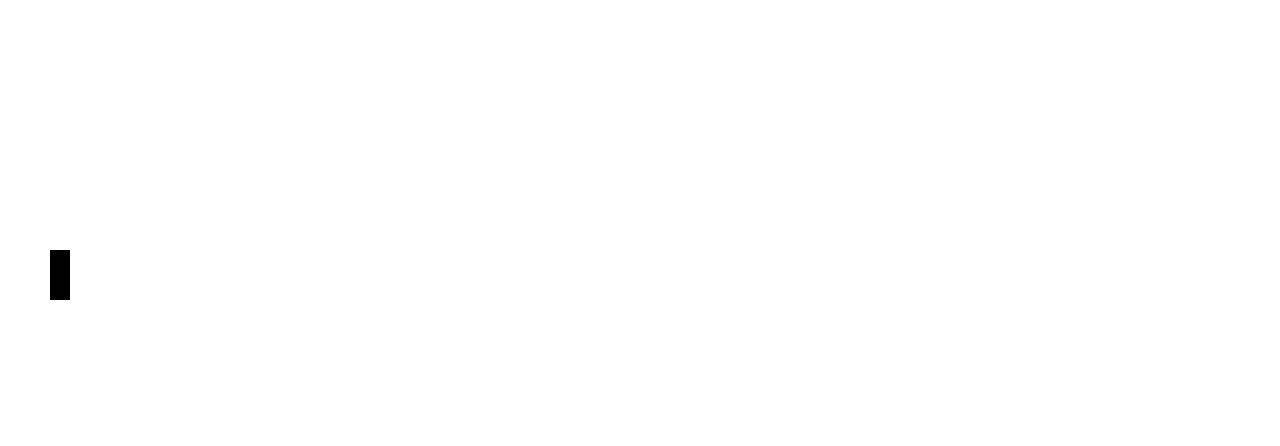
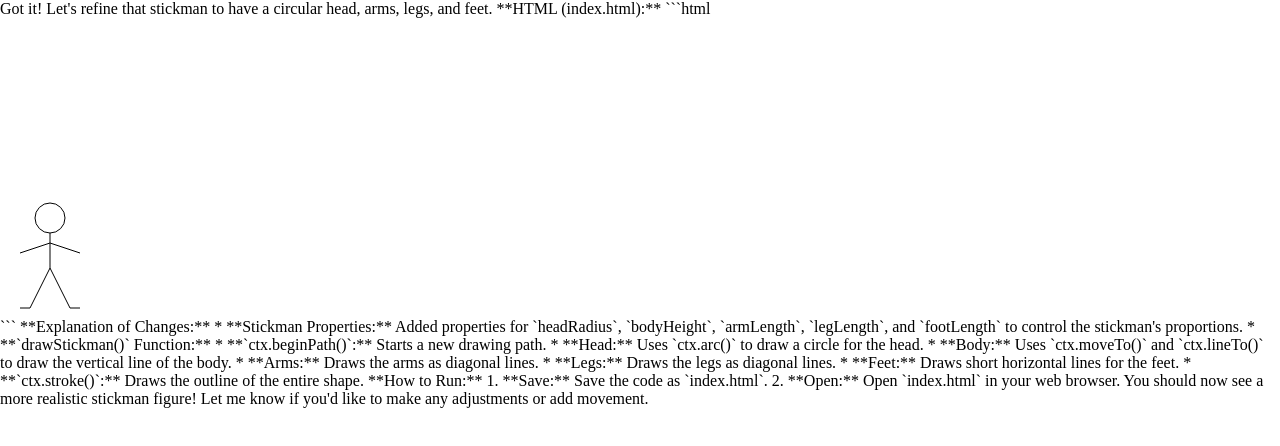
Before and after one commit to casedmoneycode/McJumpy, a plain HTML site: page index.html in a window 1280 px wide. Drawn offline with Linux system fonts and the light colour scheme.

Commit message:
Update index.html

````diff
--- a/index.html
+++ b/index.html
@@ -1,3 +1,8 @@
+Got it! Let's refine that stickman to have a circular head, arms, legs, and feet.
+
+**HTML (index.html):**
+
+```html
 <!DOCTYPE html>
 <html>
 <head>
@@ -14,17 +19,66 @@
         const ctx = canvas.getContext('2d');
 
         // Stickman properties
-        const stickmanWidth = 20;
-        const stickmanHeight = 50;
         const stickmanX = 50;
-        const stickmanY = canvas.height - stickmanHeight;
+        const stickmanY = 250; // Adjusted for legs/feet
+        const headRadius = 15;
+        const bodyHeight = 50;
+        const armLength = 30;
+        const legLength = 40;
+        const footLength = 10;
 
         function drawStickman() {
-            ctx.fillStyle = 'black';
-            ctx.fillRect(stickmanX, stickmanY, stickmanWidth, stickmanHeight);
+            ctx.beginPath(); // Start a new path
+
+            // Head
+            ctx.arc(stickmanX, stickmanY - bodyHeight, headRadius, 0, Math.PI * 2);
+
+            // Body
+            ctx.moveTo(stickmanX, stickmanY - bodyHeight + headRadius);
+            ctx.lineTo(stickmanX, stickmanY);
+
+            // Arms
+            ctx.moveTo(stickmanX, stickmanY - bodyHeight / 2);
+            ctx.lineTo(stickmanX - armLength, stickmanY - bodyHeight / 2 + 10); // Left arm
+            ctx.moveTo(stickmanX, stickmanY - bodyHeight / 2);
+            ctx.lineTo(stickmanX + armLength, stickmanY - bodyHeight / 2 + 10); // Right arm
+
+            // Legs
+            ctx.moveTo(stickmanX, stickmanY);
+            ctx.lineTo(stickmanX - legLength / 2, stickmanY + legLength); // Left leg
+            ctx.moveTo(stickmanX, stickmanY);
+            ctx.lineTo(stickmanX + legLength / 2, stickmanY + legLength); // Right leg
+
+            // Feet
+            ctx.moveTo(stickmanX - legLength / 2, stickmanY + legLength);
+            ctx.lineTo(stickmanX - legLength / 2 - footLength, stickmanY + legLength); // Left foot
+            ctx.moveTo(stickmanX + legLength / 2, stickmanY + legLength);
+            ctx.lineTo(stickmanX + legLength / 2 + footLength, stickmanY + legLength); // Right foot
+
+            ctx.stroke(); // Draw the path
         }
 
-        drawStickman(); // Draw the stickman
+        drawStickman();
     </script>
 </body>
 </html>
+```
+
+**Explanation of Changes:**
+
+* **Stickman Properties:** Added properties for `headRadius`, `bodyHeight`, `armLength`, `legLength`, and `footLength` to control the stickman's proportions.
+* **`drawStickman()` Function:**
+    * **`ctx.beginPath()`:** Starts a new drawing path.
+    * **Head:** Uses `ctx.arc()` to draw a circle for the head.
+    * **Body:** Uses `ctx.moveTo()` and `ctx.lineTo()` to draw the vertical line of the body.
+    * **Arms:** Draws the arms as diagonal lines.
+    * **Legs:** Draws the legs as diagonal lines.
+    * **Feet:** Draws short horizontal lines for the feet.
+    * **`ctx.stroke()`:** Draws the outline of the entire shape.
+
+**How to Run:**
+
+1.  **Save:** Save the code as `index.html`.
+2.  **Open:** Open `index.html` in your web browser.
+
+You should now see a more realistic stickman figure!  Let me know if you'd like to make any adjustments or add movement.
````
